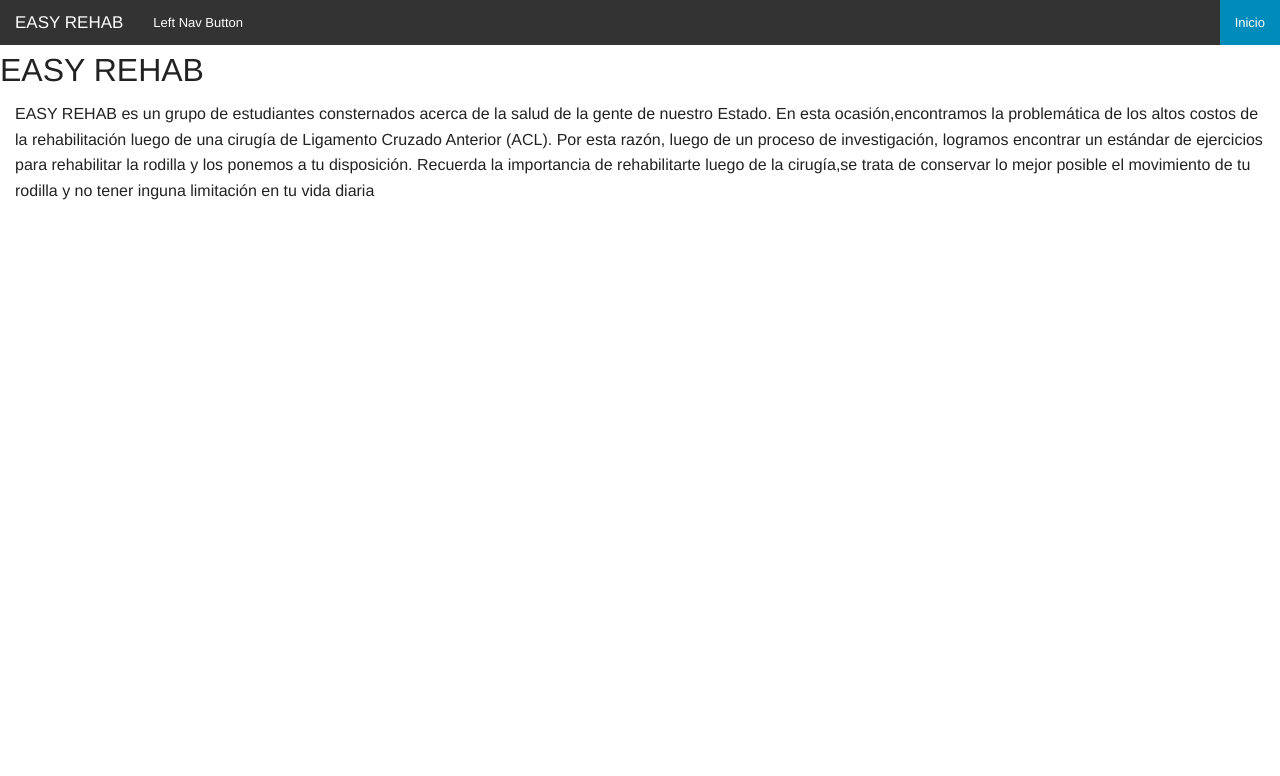
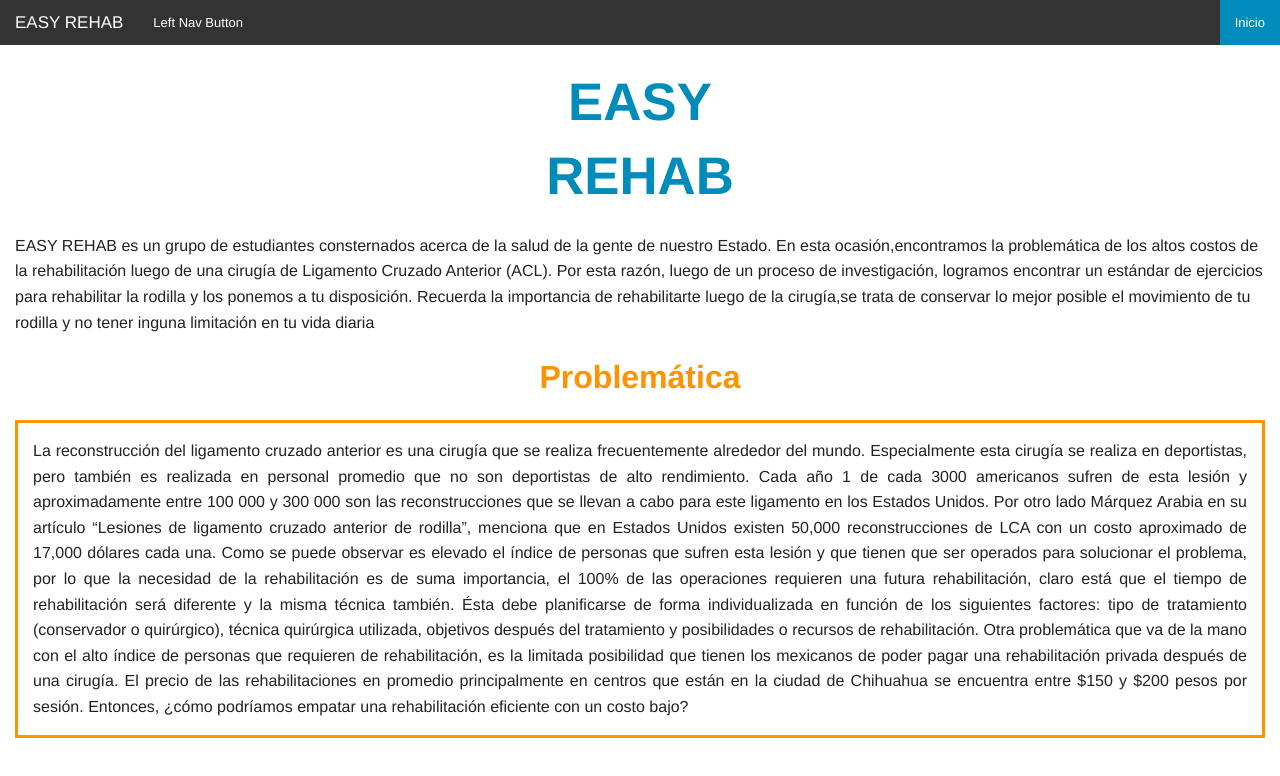
Before and after one commit to Carla08/Pagina-Web-Biomedicina, a plain HTML site: page index.html in a window 1280 px wide. Drawn offline with Linux system fonts and the light colour scheme.

Commit message:
problematica added

```diff
--- a/css/main.css
+++ b/css/main.css
@@ -11,13 +11,29 @@ NAVIGATION BAR
 }
 
 h1 {
+    font-size: 3.3em;
+    font-weight: bold;
+    color: #008CBA;
+    margin:20px 40%;
+    text-align: center;
+}
+h2 {
     font-size: 2em;
+    font-weight: bold;
+    color: #FC9300;
+    margin:20px 40%;
+    text-align: center;
+
+}
+#title {
+    width: 20%;
+}
+#problematica {
+    padding: 15px;
+    text-align: justify;
+    border: 3px solid #FC9300;
 }
 
-<<<<<<< HEAD
-}
 .megadiv {
     min-height: 100vh;
 }
-=======
->>>>>>> d6e47b565b3682e1c1f96bfd079e6c8ef93483fb
--- a/index.html
+++ b/index.html
@@ -36,11 +36,19 @@
         </section>
     </nav>
     <div>
-        <h1>EASY REHAB</h1>
+        <h1 id= "title">EASY REHAB</h1>
     </div>
     <div class="megadiv small-12 columns">
         <p>EASY REHAB es un grupo de estudiantes consternados acerca de la salud de la gente de nuestro Estado. En esta ocasión,encontramos la problemática de los altos costos de la rehabilitación luego de una cirugía de Ligamento Cruzado Anterior (ACL). Por esta razón, luego de un proceso de investigación, logramos encontrar un estándar de ejercicios para rehabilitar la rodilla y los ponemos a tu disposición. Recuerda la importancia de rehabilitarte luego de la cirugía,se trata de conservar lo mejor posible el movimiento de tu rodilla y no tener inguna limitación en tu vida diaria</p>
+        <h2>Problemática</h2>
+        <p id=problematica>
+        La reconstrucción del ligamento cruzado anterior es una cirugía que se realiza frecuentemente alrededor del mundo. Especialmente esta cirugía se realiza en deportistas, pero también es realizada en personal promedio que no son deportistas de alto rendimiento. Cada año 1 de cada 3000 americanos sufren de esta lesión y aproximadamente entre 100 000 y 300 000 son las reconstrucciones que se llevan a cabo para este ligamento en los Estados Unidos. Por otro lado Márquez Arabia en su artículo “Lesiones de ligamento cruzado anterior de rodilla”, menciona que en Estados Unidos existen 50,000 reconstrucciones de LCA con un costo aproximado de 17,000 dólares cada una.
+Como se puede observar es elevado el índice de personas que sufren esta lesión y que tienen que ser operados para solucionar el problema, por lo que la necesidad de la rehabilitación es de suma importancia, el 100% de las operaciones requieren una futura rehabilitación, claro está que el tiempo de rehabilitación será diferente y la misma técnica también. Ésta debe planificarse de forma individualizada en función de los siguientes factores: tipo de tratamiento (conservador o quirúrgico), técnica quirúrgica utilizada, objetivos después del tratamiento y posibilidades o recursos de rehabilitación.
+Otra problemática que va de la mano con el alto índice de personas que requieren de rehabilitación, es la limitada posibilidad que tienen los mexicanos de poder pagar una rehabilitación privada después de una cirugía. El precio de las rehabilitaciones en promedio principalmente en centros que están en la ciudad de Chihuahua se encuentra entre $150 y $200 pesos por sesión.
+Entonces, ¿cómo podríamos empatar una rehabilitación eficiente con un costo bajo?
+        </p>
     </div>
+
 
 
     <script src="js/vendor/jquery.js"></script>
```
